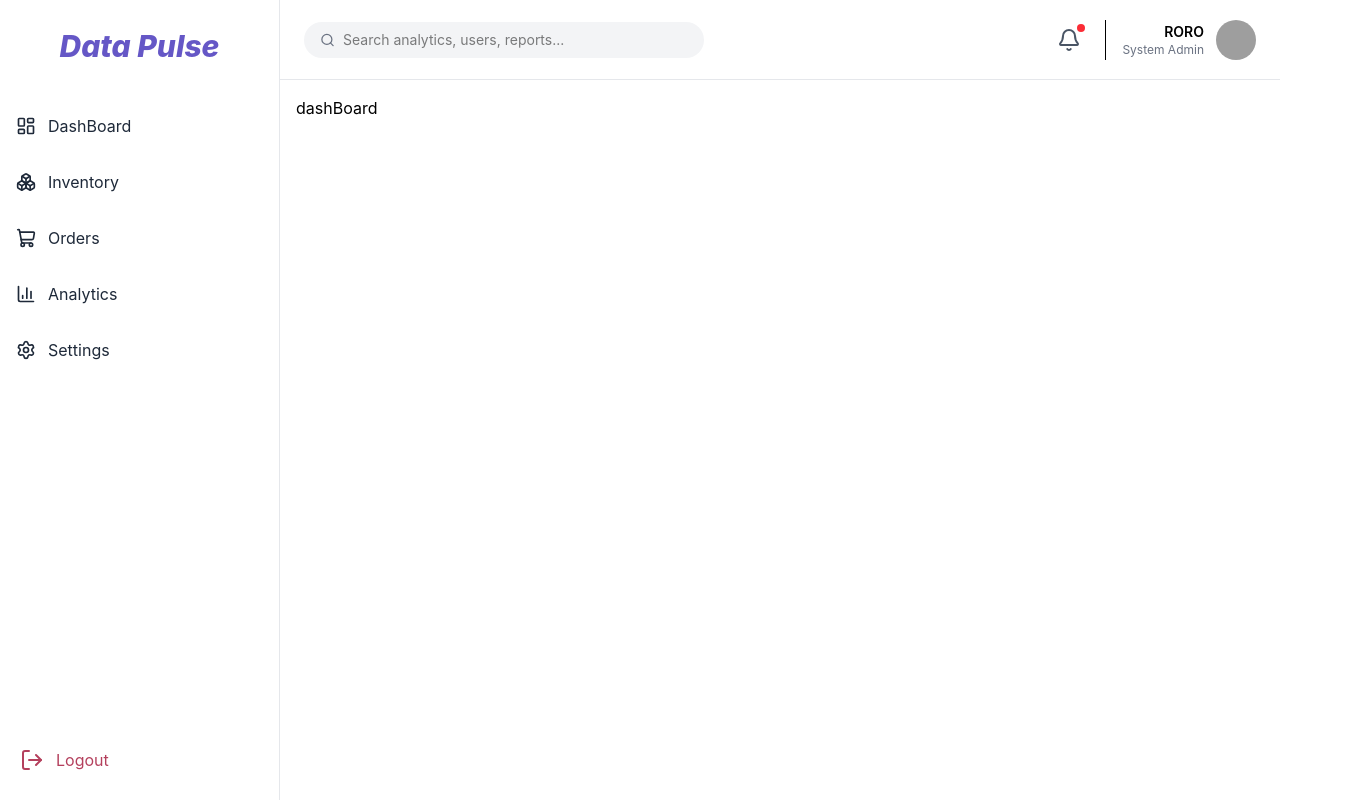
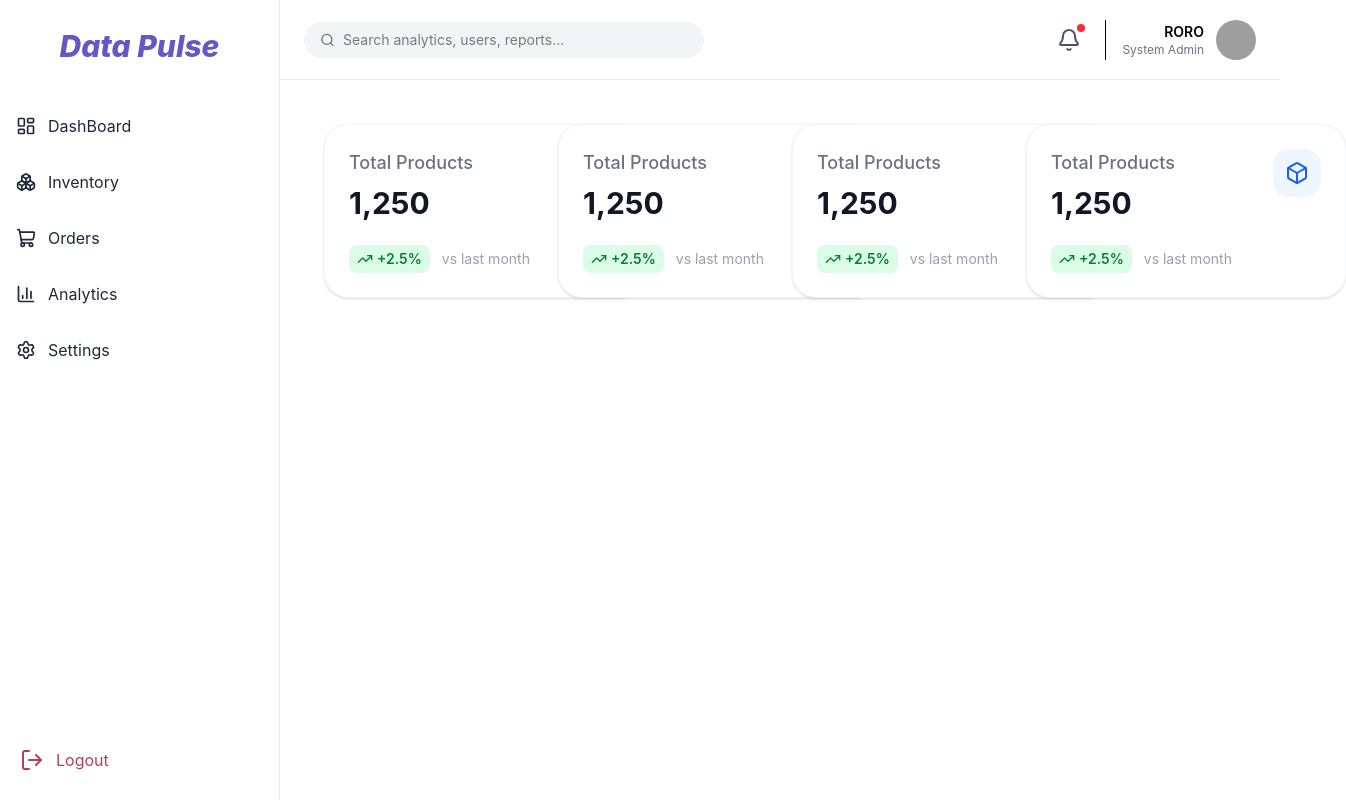
Before and after one commit to Ahmedyehia60/DataPulse, a React (Vite) app: page / in a window 1280 px wide. Shown: the whole page, 1346 px wide, since content can reach past the window. Built offline with nearby package versions, Linux system fonts and the light colour scheme; grey boxes are pictures that could not be loaded.

Commit message:
dashboard

```diff
--- /dev/null
+++ b/src/components/StatBox.tsx
@@ -0,0 +1,30 @@
+import { Box, TrendingUp } from "lucide-react";
+
+function StatBox() {
+  return (
+    <div className="bg-white shadow-sm border border-gray-100 rounded-3xl p-6 w-80">
+      <div className="flex justify-between items-start mb-4">
+        <div>
+          <h6 className="text-gray-500 font-medium text-lg mb-2">
+            Total Products
+          </h6>
+          <p className="font-bold text-3xl text-gray-900">1,250</p>
+        </div>
+
+        <div className="bg-blue-50 p-3 rounded-2xl">
+          <Box size={24} className="text-blue-600" />
+        </div>
+      </div>
+
+      <div className="flex items-center gap-3 mt-6">
+        <div className="flex items-center gap-1 bg-green-100 text-green-700 px-2 py-1 rounded-lg text-sm font-semibold">
+          <TrendingUp size={16} />
+          <span>+2.5%</span>
+        </div>
+        <span className="text-gray-400 text-sm">vs last month</span>
+      </div>
+    </div>
+  );
+}
+
+export default StatBox;
--- a/src/pages/Dashboard/DashBoard.tsx
+++ b/src/pages/Dashboard/DashBoard.tsx
@@ -1,8 +1,14 @@
-
-
+import StatBox from "../../components/StatBox";
 
 function DashBoard() {
-  return <div>dashBoard</div>;
+  return (
+    <div className="grid grid-cols-1 md:grid-cols-4 gap-6 p-7">
+      <StatBox />
+      <StatBox />
+      <StatBox />
+      <StatBox />
+    </div>
+  );
 }
 
 export default DashBoard;
```
Also changed, not shown: 1 other file (tests, documents, lock files or other folders).
